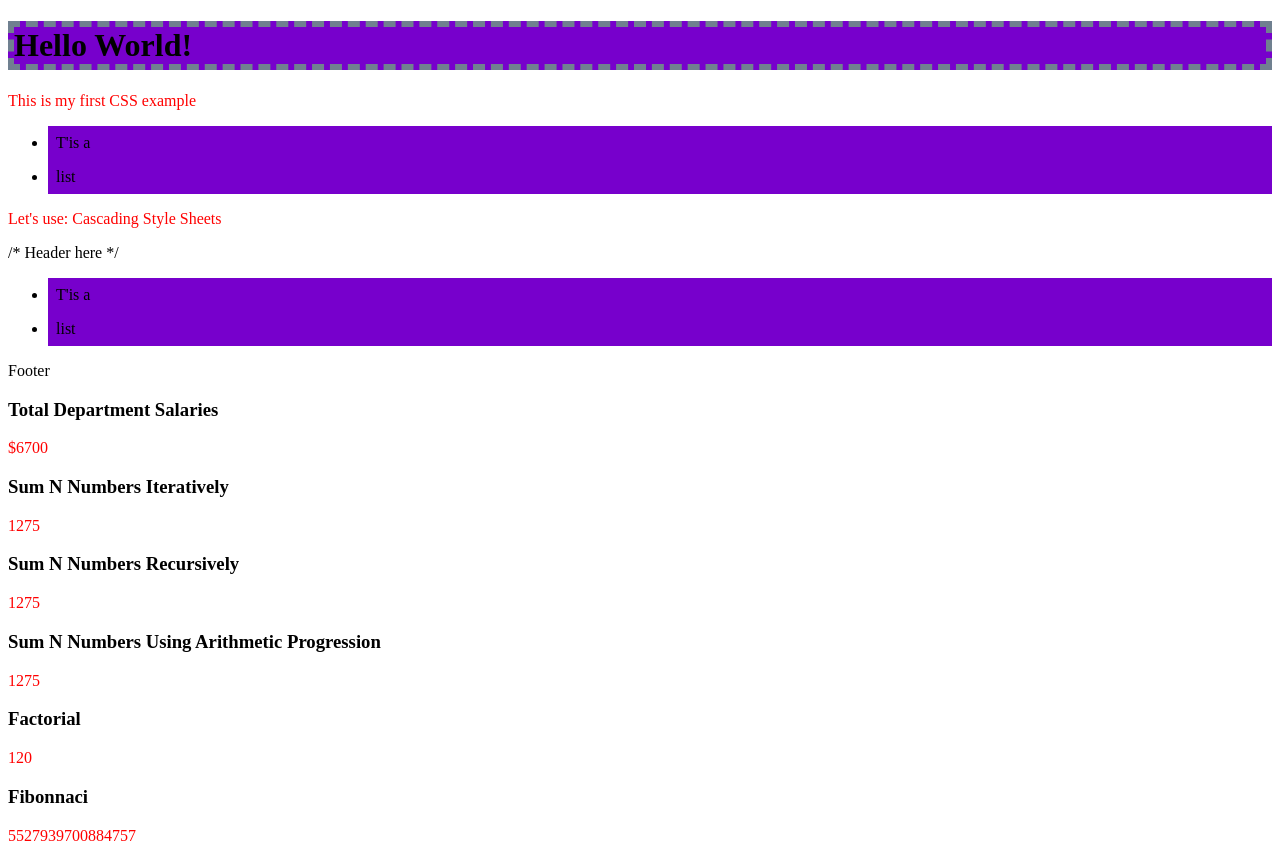
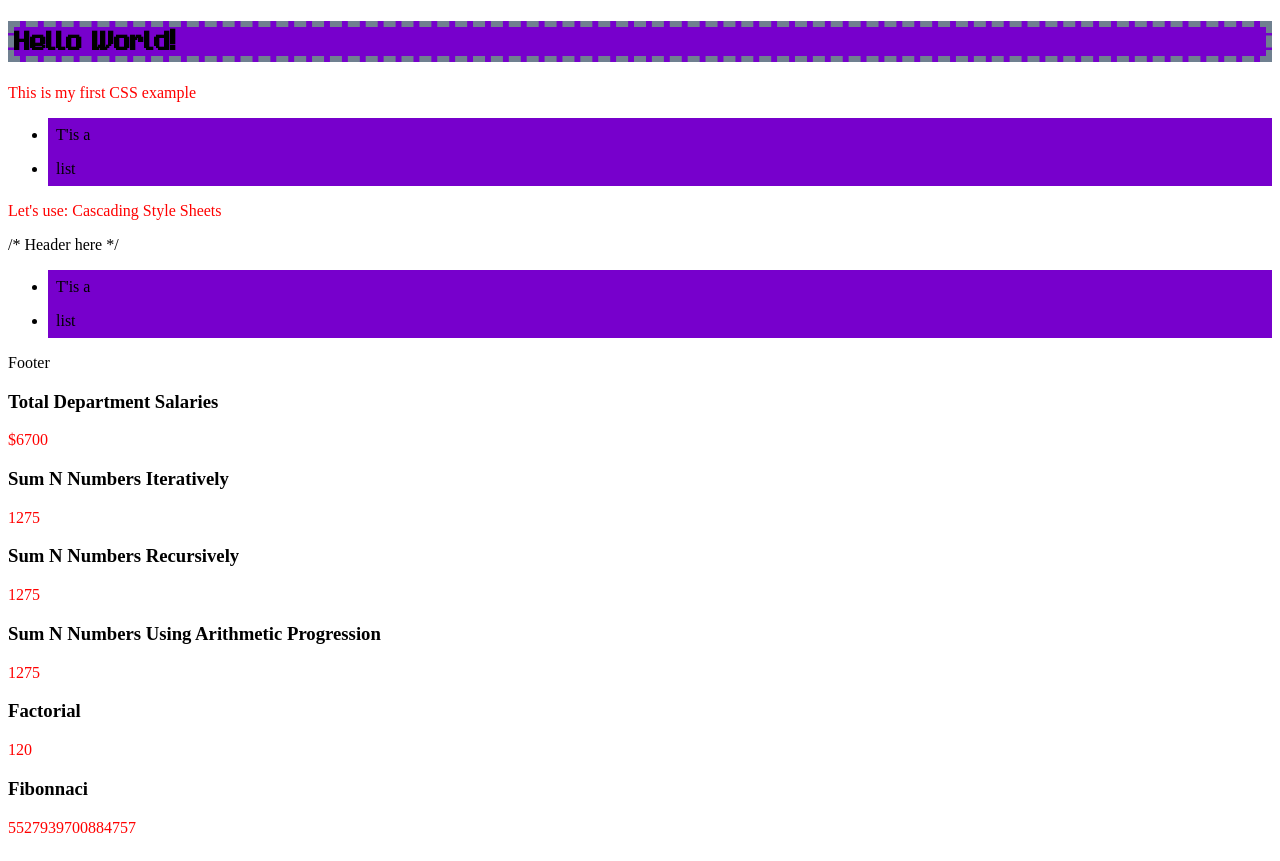
Before and after one commit to timcombs/MDN_study, a plain HTML site: page index.html in a window 1280 px wide. Drawn offline with Linux system fonts and the light colour scheme.

Commit message:
added softball font directory. added font to style.css using @font-face.

```diff
--- a/style.css
+++ b/style.css
@@ -1,7 +1,17 @@
-h1 {
+@font-face {
+  font-family: "Softball";
+  src:  local("softball-v1"),
+        local("softball"),
+        local("Softball-v1"),
+        local("Softball"),
+        url(/./softball-v1/softball.woff);
+}
+
+  h1 {
   color: rgba(0.05, 0, 0.3, 1);
   background-color: #7700CC;
   border: 0.75vh dashed slategray;
+  font-family: "Softball", sans-serif;
 }
 
 p {
@@ -11,7 +21,7 @@ p {
 li {
   background-color: #7700cc;
   padding: 1vh;
-} */
+}
 
 /* span {
   border: 1px solid blue;
@@ -26,3 +36,4 @@ li {
 .footer {
 position: absolute;
 }
+*/
```
Also changed, not shown: softball-v1/Softball.otf (added), softball-v1/Softball.svg (added), softball-v1/Softball.ttf (added), softball-v1/softball-v1.png (added), softball-v1/softball.woff (added), 1 other file.
